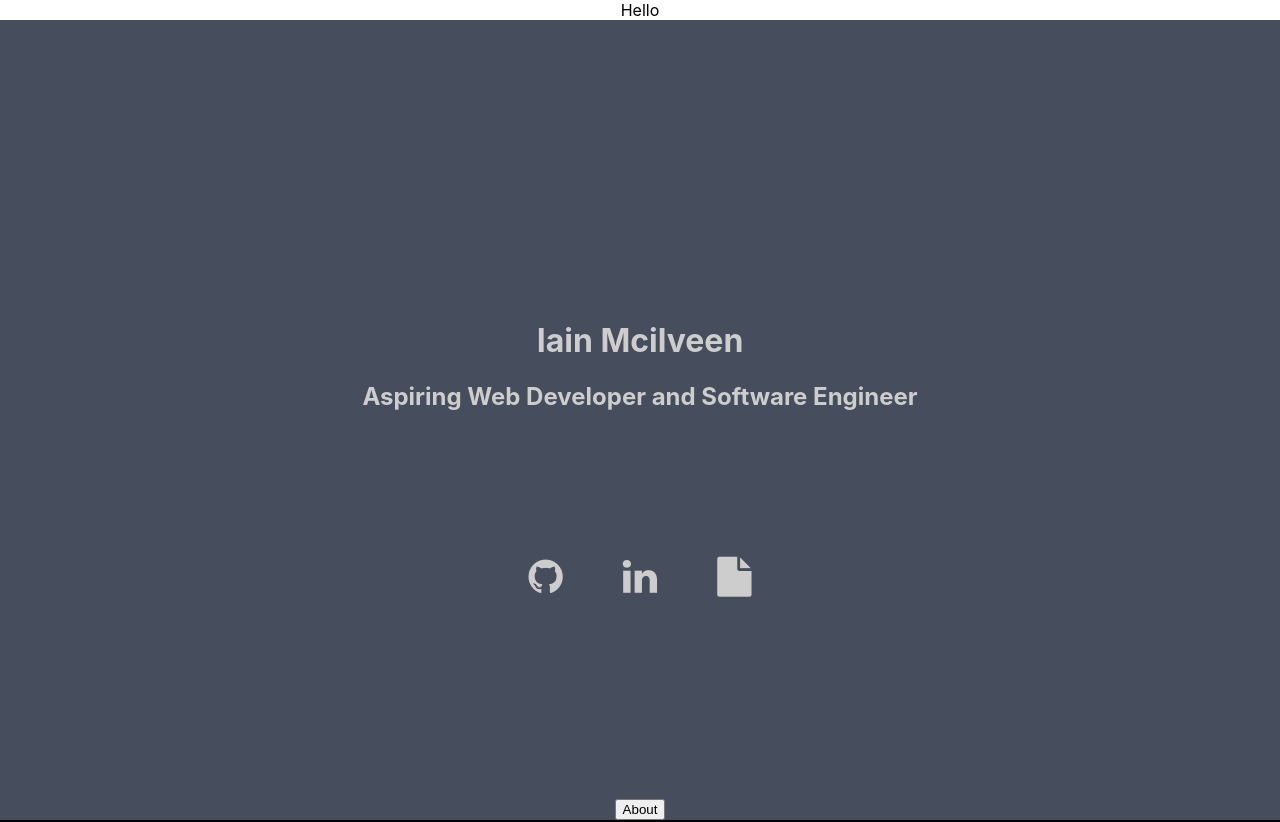
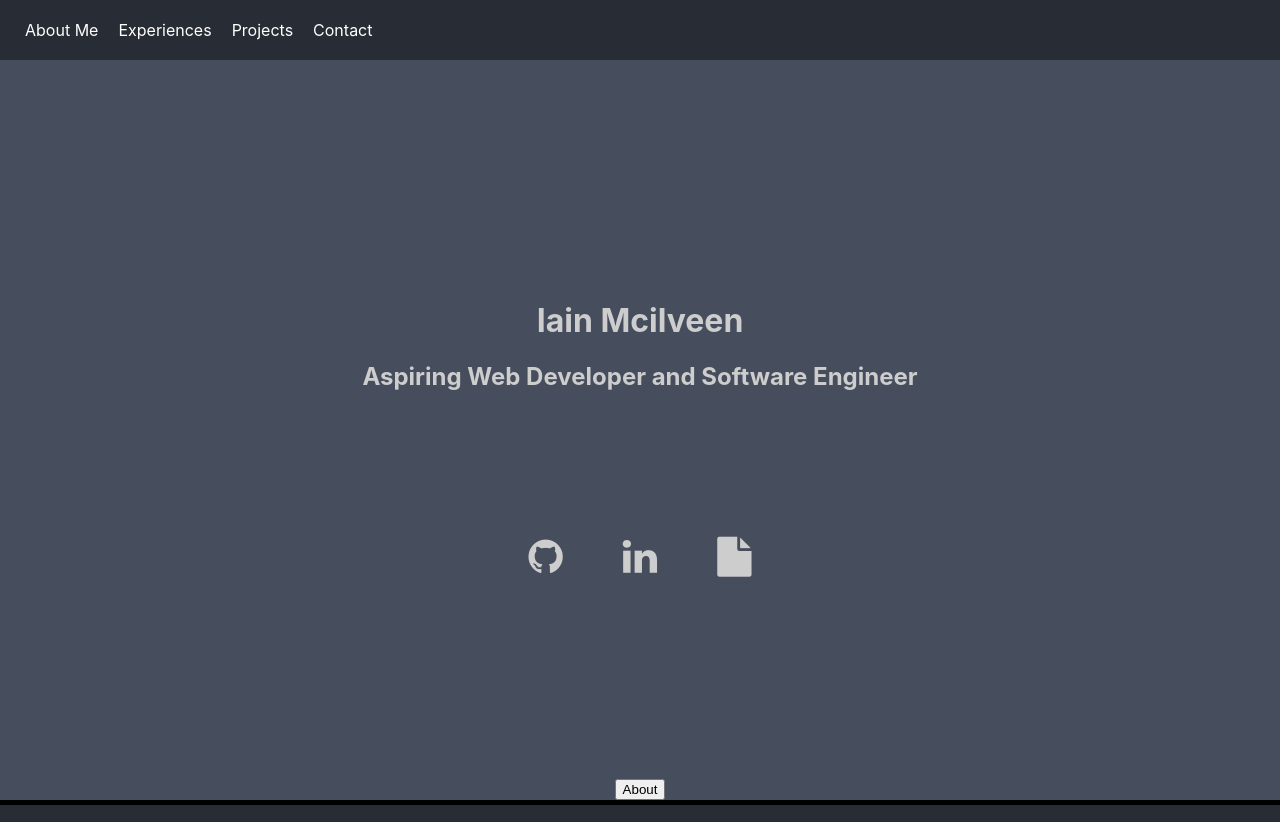
Before and after one commit to IainMcilveen/portfolio-react, a React (Create React App) app: page / in a window 1280 px wide. Shown: the top 822 px of the page. Built offline with nearby package versions, Linux system fonts and the light colour scheme.

Commit message:
added navbar links and styling

```diff
--- a/src/components/Navbar.js
+++ b/src/components/Navbar.js
@@ -2,10 +2,25 @@ import React from "react"
 import "../css/Navbar.scss"
 
 function Navbar(){
+
     return(
-        <div>
-            Hello
-        </div>
+        <nav class="navbar">
+            <ul class="navbar-list">
+                <li class="navbar-element">
+                    <a class="navbar-link" href="#About">About Me</a>
+                </li>
+                <li class="navbar-element">
+                    <a class="navbar-link" href="#Experiences">Experiences</a>
+                </li>
+                <li class="navbar-element">
+                    <a class="navbar-link" href="#Projects">Projects</a>
+                </li>
+                <li class="navbar-element">
+                    <a class="navbar-link" href="#Contact">Contact</a>
+                </li>
+            </ul>
+
+        </nav>
     );
 }
 
--- a/src/css/Navbar.scss
+++ b/src/css/Navbar.scss
@@ -0,0 +1,27 @@
+.navbar{
+    height: 60px;
+    width: 100vw;
+    background-color: #282c34;
+    position: fixed;
+
+    .navbar-list {
+        display: flex;
+        padding-left: 20px;
+        margin-block-start: 0;
+        margin-block-end: 0;
+        margin-inline-start: 0;
+        height: 100%;
+        align-items: center;
+
+        .navbar-element{
+            list-style-type: none;
+        }
+
+        .navbar-link{
+            color: white;
+            text-decoration: none;
+            padding: 5px;
+            padding-right: 15px;
+        }
+    }
+}
```
Also changed, not shown: package.json (+4 -4 lines), 1 other file (tests, documents, lock files or other folders).
